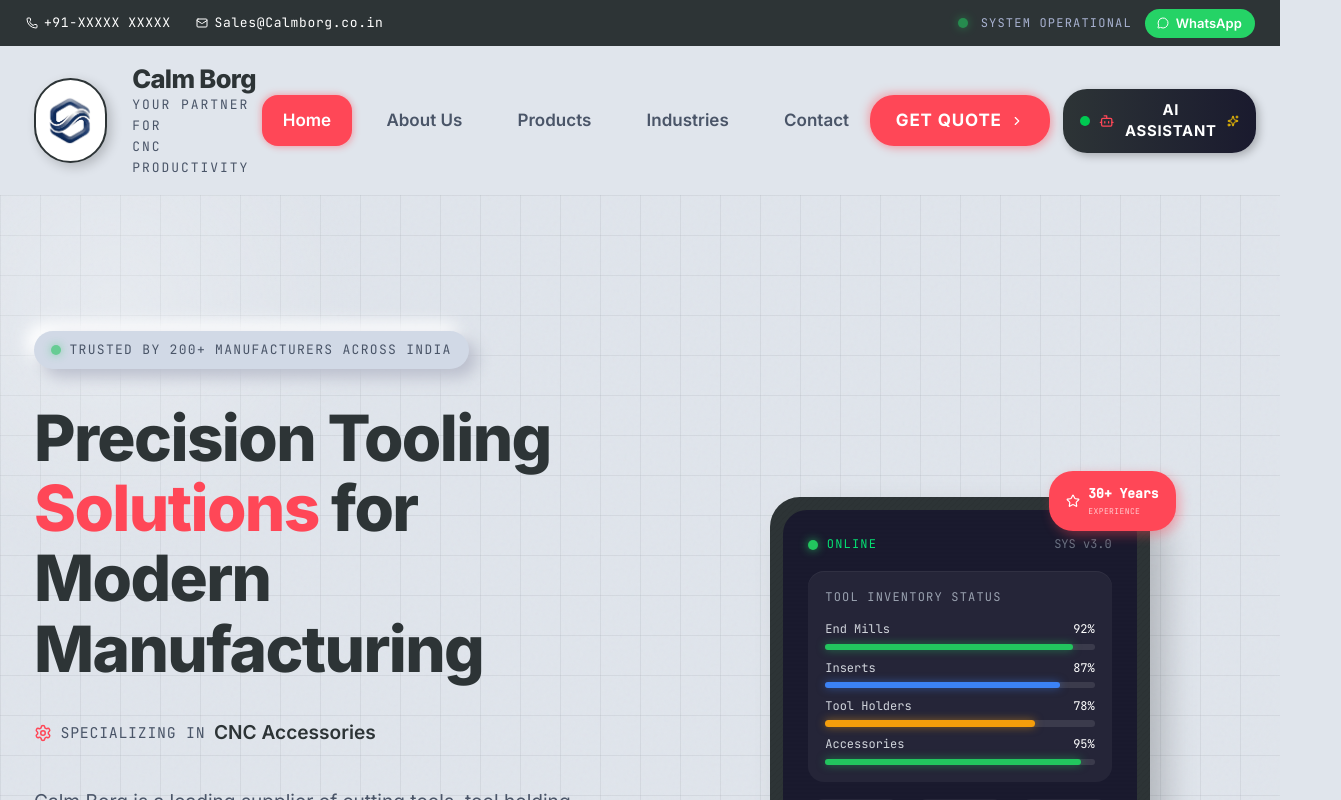
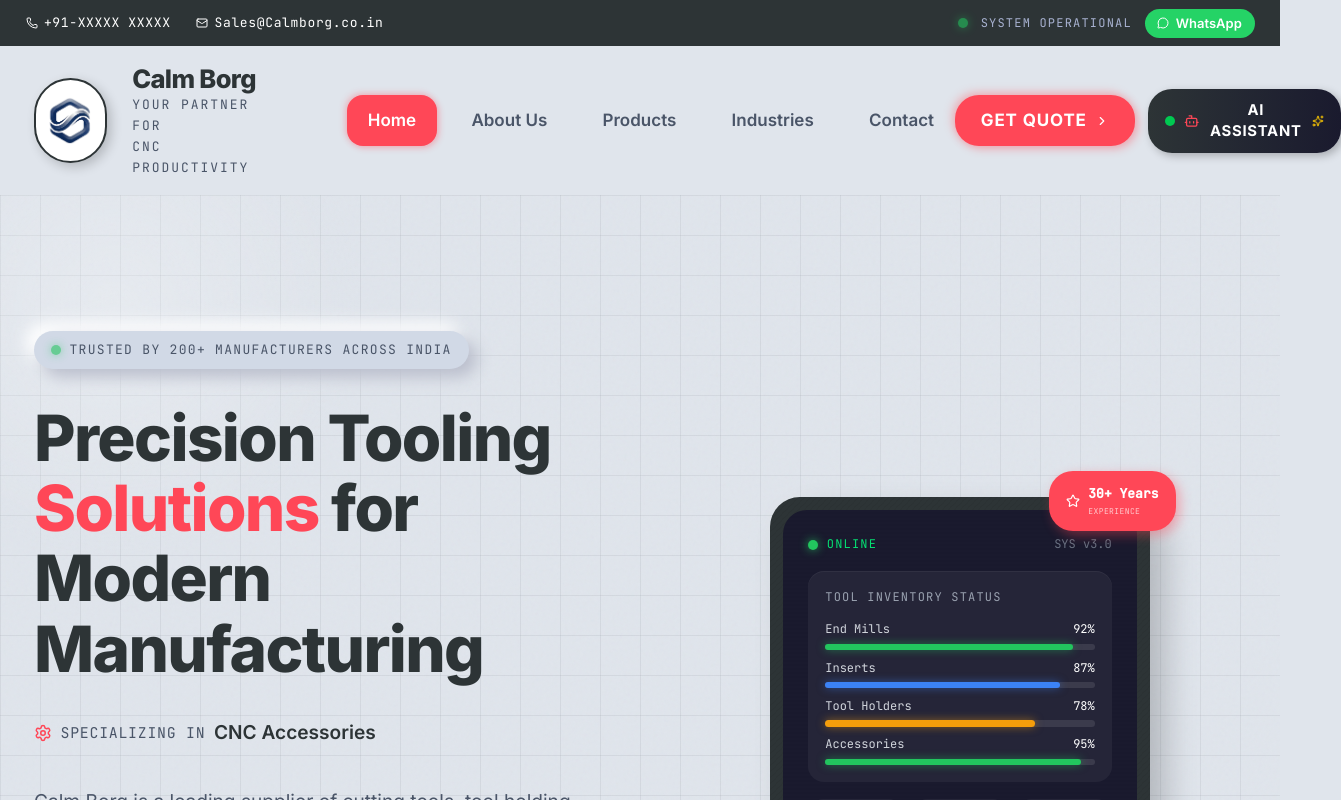
Before and after one commit to Kolavara/Calmborg, a Next.js app: page / in a window 1280 px wide. Shown: the top 800 px of the page, 1341 px wide, since content can reach past the window. Built offline with nearby package versions, Linux system fonts and the light colour scheme.

Commit message:
fix: push desktop nav right to separate from tagline

```diff
--- a/src/components/Header.tsx
+++ b/src/components/Header.tsx
@@ -93,7 +93,7 @@ export default function Header() {
           </Link>
 
           {/* Desktop Navigation */}
-          <nav className="hidden items-center gap-3 lg:flex">
+          <nav className="hidden items-center gap-3 lg:flex lg:ml-12 xl:ml-20">
             {navLinks.map((link) => {
               const isActive = pathname === link.href;
               return (
```
